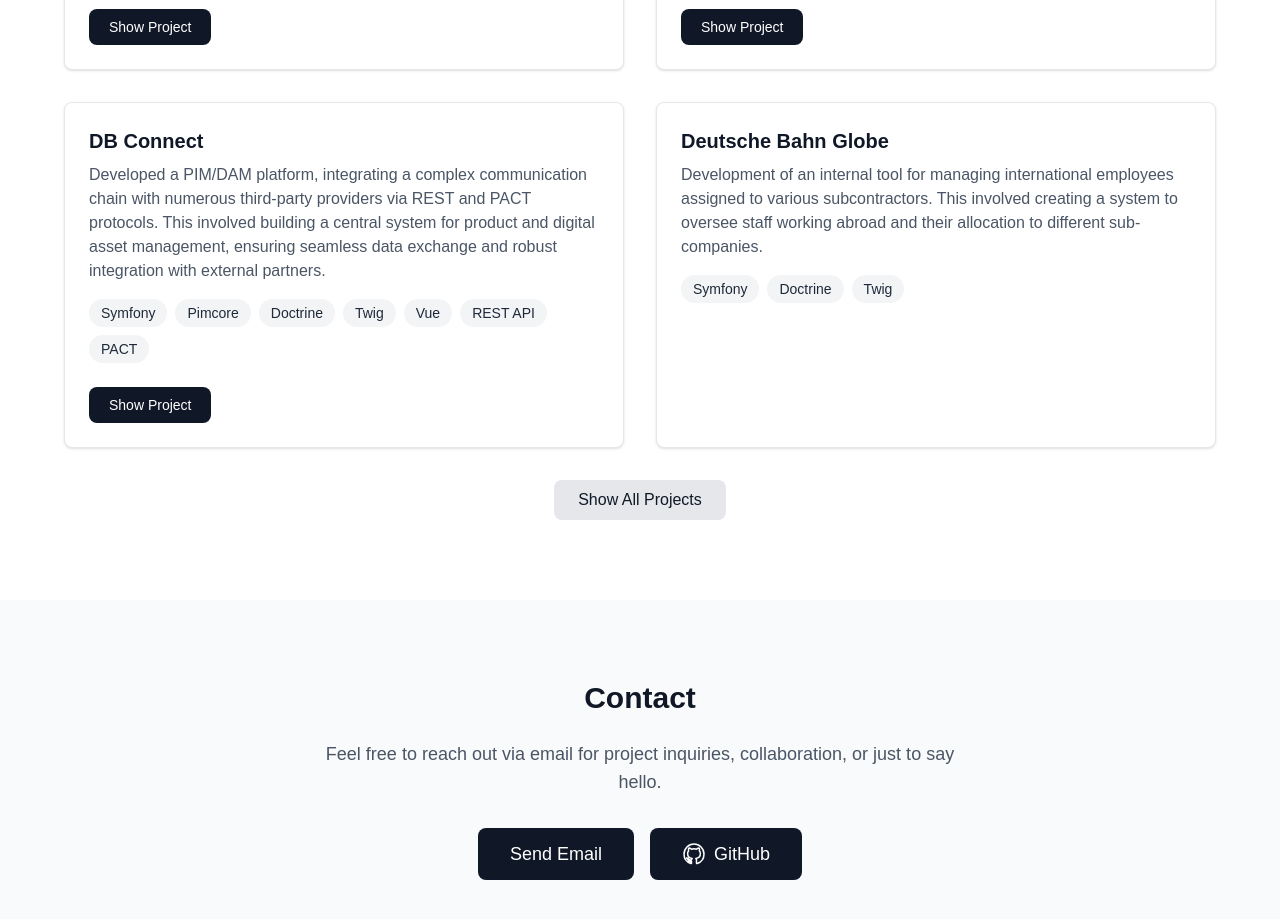
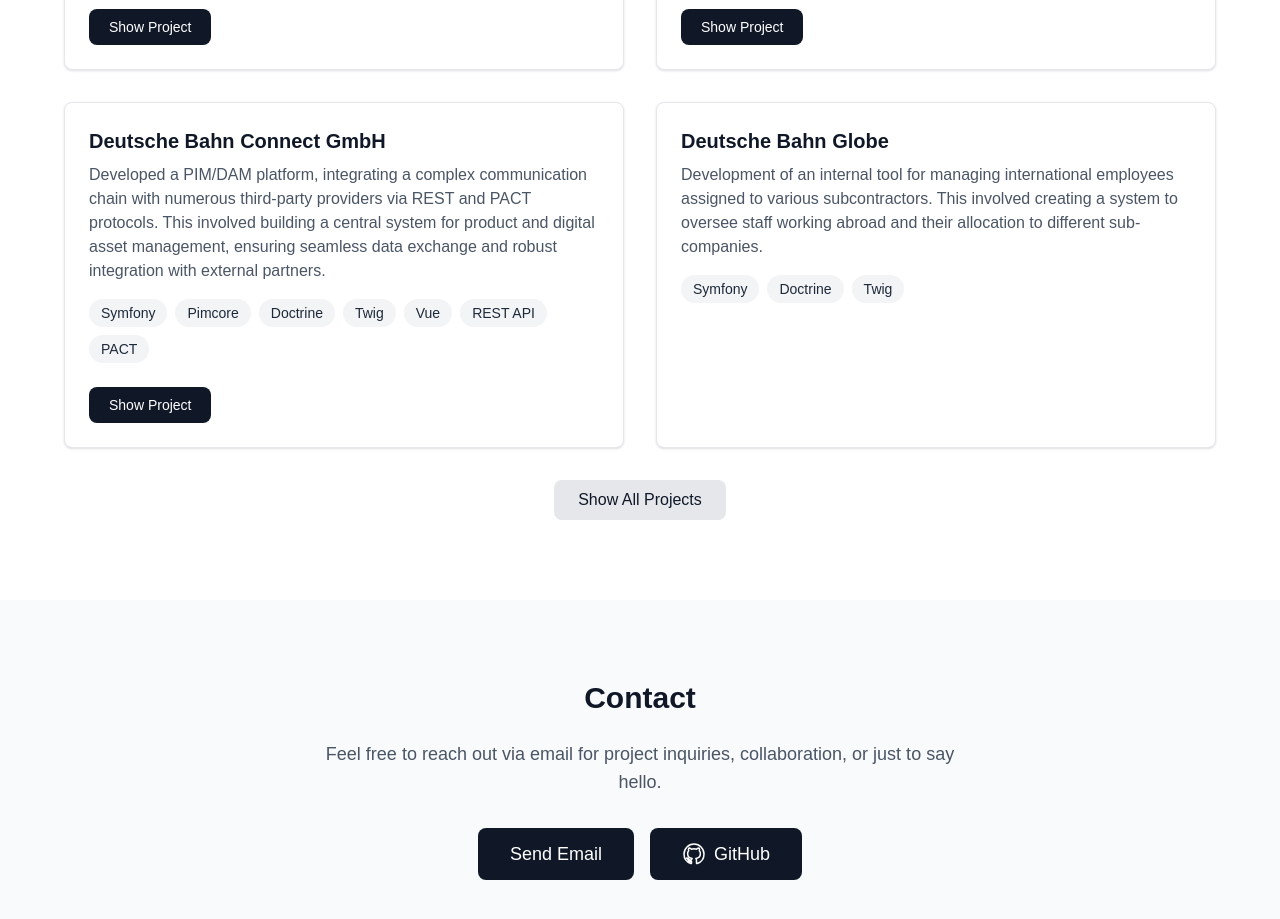
Before and after one commit to kohld/kohld.github.io, a Next.js app: page / in a window 1280 px wide. Shown: the part 1600-2519 px from the top of the page. Built offline with nearby package versions, Linux system fonts and the light colour scheme.

Commit message:
Adjust name of db connect project.

```diff
--- a/app/components/projects.tsx
+++ b/app/components/projects.tsx
@@ -29,7 +29,7 @@
       link: "https://www.contorion.de/"
     },
     {
-      title: "DB Connect",
+      title: "Deutsche Bahn Connect GmbH",
       technologies: ["Symfony", "Pimcore", "Doctrine", "Twig", "Vue", "REST API", "PACT"],
       description: "Developed a PIM/DAM platform, integrating a complex communication chain with numerous third-party providers via REST and PACT protocols. This involved building a central system for product and digital asset management, ensuring seamless data exchange and robust integration with external partners.",
       link: "https://www.deutschebahnconnect.com/"
```
